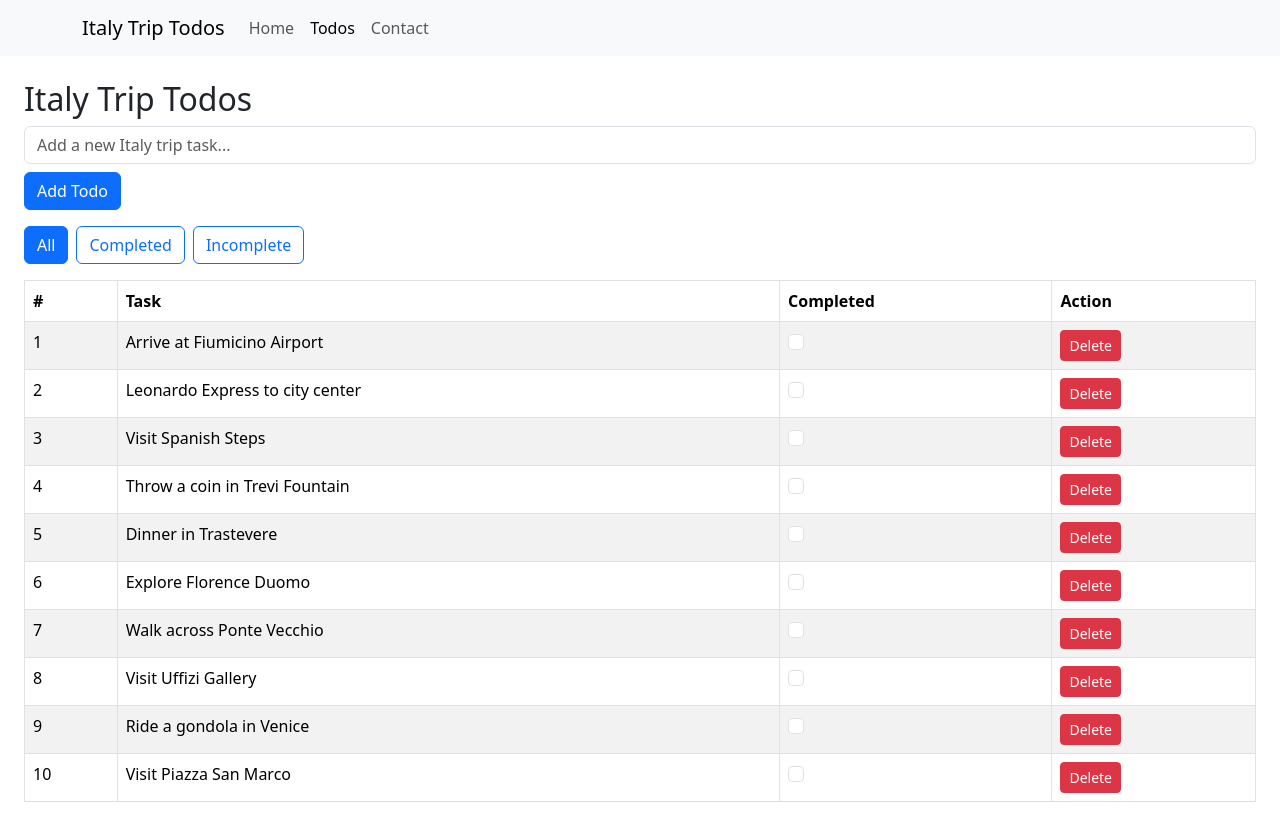
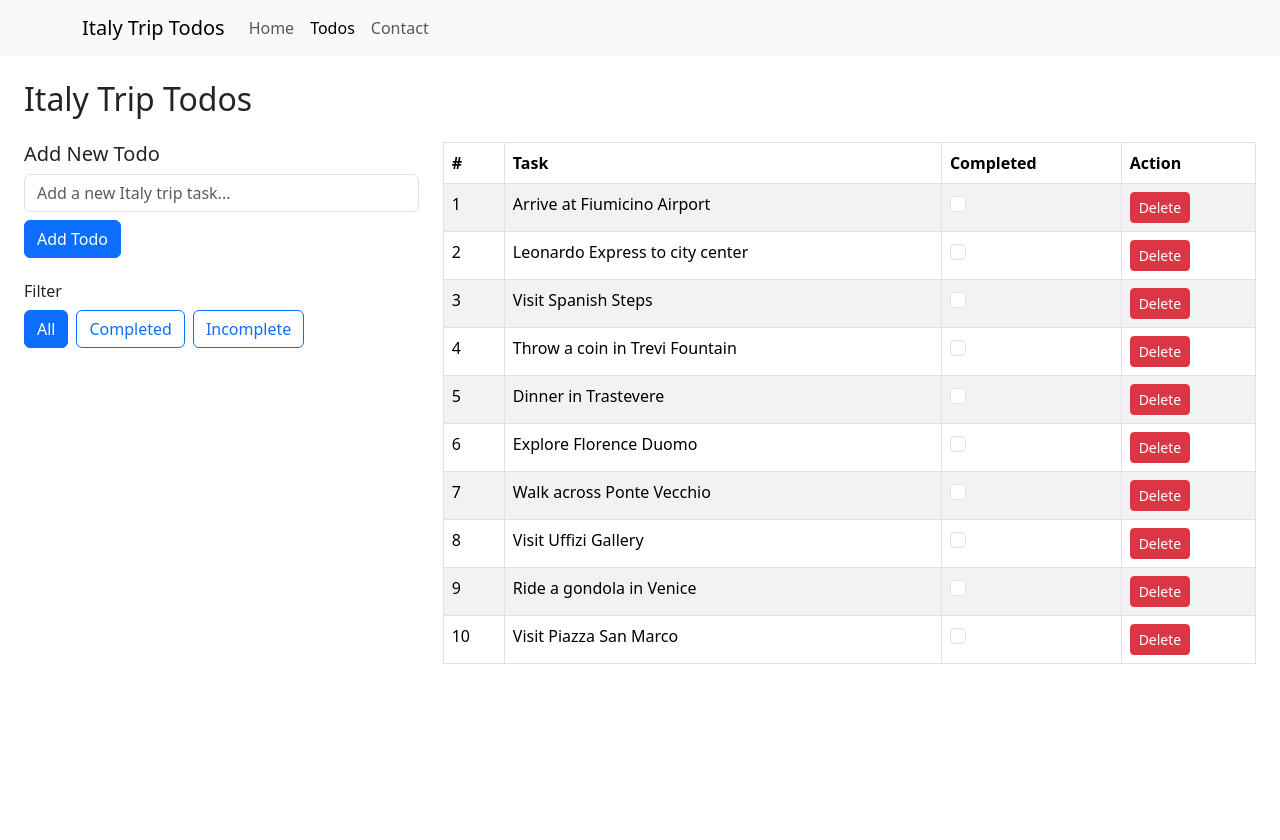
Before and after one commit to HazelStack/italy-trip-todos, a React (Create React App) app: page /todos in a window 1280 px wide. After the commit the page ends 800 px from the top, so only its background shows below. Built offline with nearby package versions, Linux system fonts and the light colour scheme.

Commit message:
add-side-by-side-todolist

```diff
--- a/src/pages/Todos.jsx
+++ b/src/pages/Todos.jsx
@@ -66,27 +66,32 @@ function Todos() {
 
   return (
     <div className="p-4">
-      <h2>Italy Trip Todos</h2>
+      <h2 className="mb-4">Italy Trip Todos</h2>
 
-      {/* Add Todo Form */}
-      <Form onSubmit={handleAddTodo} className="mb-3">
+      <div className="row">
+        {/* LEFT COLUMN — Add Todo */}
+        <div className="col-md-4">
+          <h5>Add New Todo</h5>
+
+          <Form onSubmit={handleAddTodo}>
             <Form.Control
               type="text"
               placeholder="Add a new Italy trip task..."
               value={newTodo}
               onChange={(e) => setNewTodo(e.target.value)}
+              className="mb-2"
             />
-        <Button type="submit" className="mt-2">
-          Add Todo
-        </Button>
+            <Button type="submit">Add Todo</Button>
           </Form>
 
           {/* Filter Buttons */}
-      <div className="mb-3">
+          <div className="mt-4">
+            <h6>Filter</h6>
+
             <Button
               variant={filter === 'all' ? 'primary' : 'outline-primary'}
               onClick={() => setFilter('all')}
-          className="me-2"
+              className="me-2 mb-2"
             >
               All
             </Button>
@@ -94,7 +99,7 @@ function Todos() {
             <Button
               variant={filter === 'completed' ? 'primary' : 'outline-primary'}
               onClick={() => setFilter('completed')}
-          className="me-2"
+              className="me-2 mb-2"
             >
               Completed
             </Button>
@@ -102,12 +107,15 @@ function Todos() {
             <Button
               variant={filter === 'incomplete' ? 'primary' : 'outline-primary'}
               onClick={() => setFilter('incomplete')}
+              className="mb-2"
             >
               Incomplete
             </Button>
           </div>
+        </div>
 
-      {/* Todo Table */}
+        {/* RIGHT COLUMN — Todo List */}
+        <div className="col-md-8">
           <Table striped bordered hover>
             <thead>
               <tr>
@@ -130,6 +138,8 @@ function Todos() {
             </tbody>
           </Table>
         </div>
+      </div>
+    </div>
   );
 }
 
```
Lines whose indentation alone changed are shown as unchanged.
